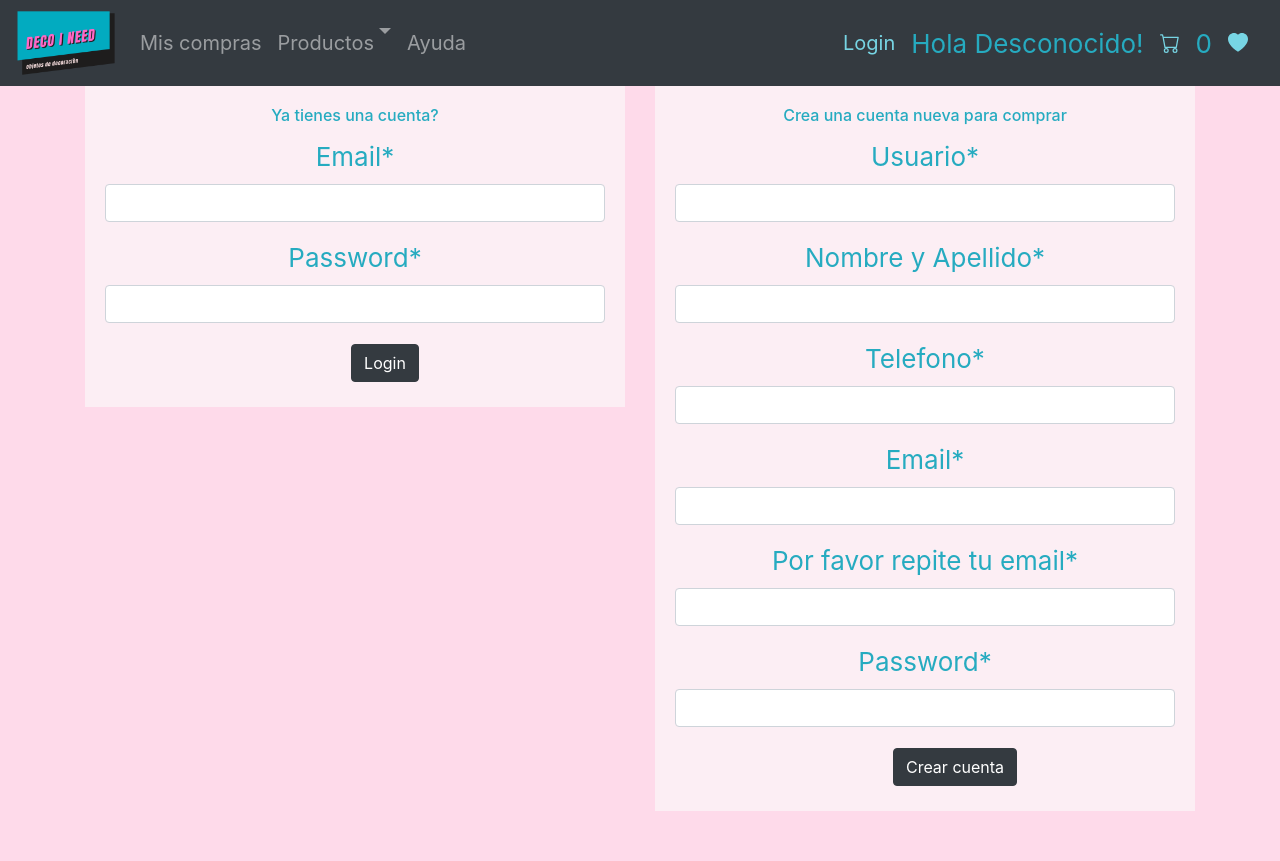
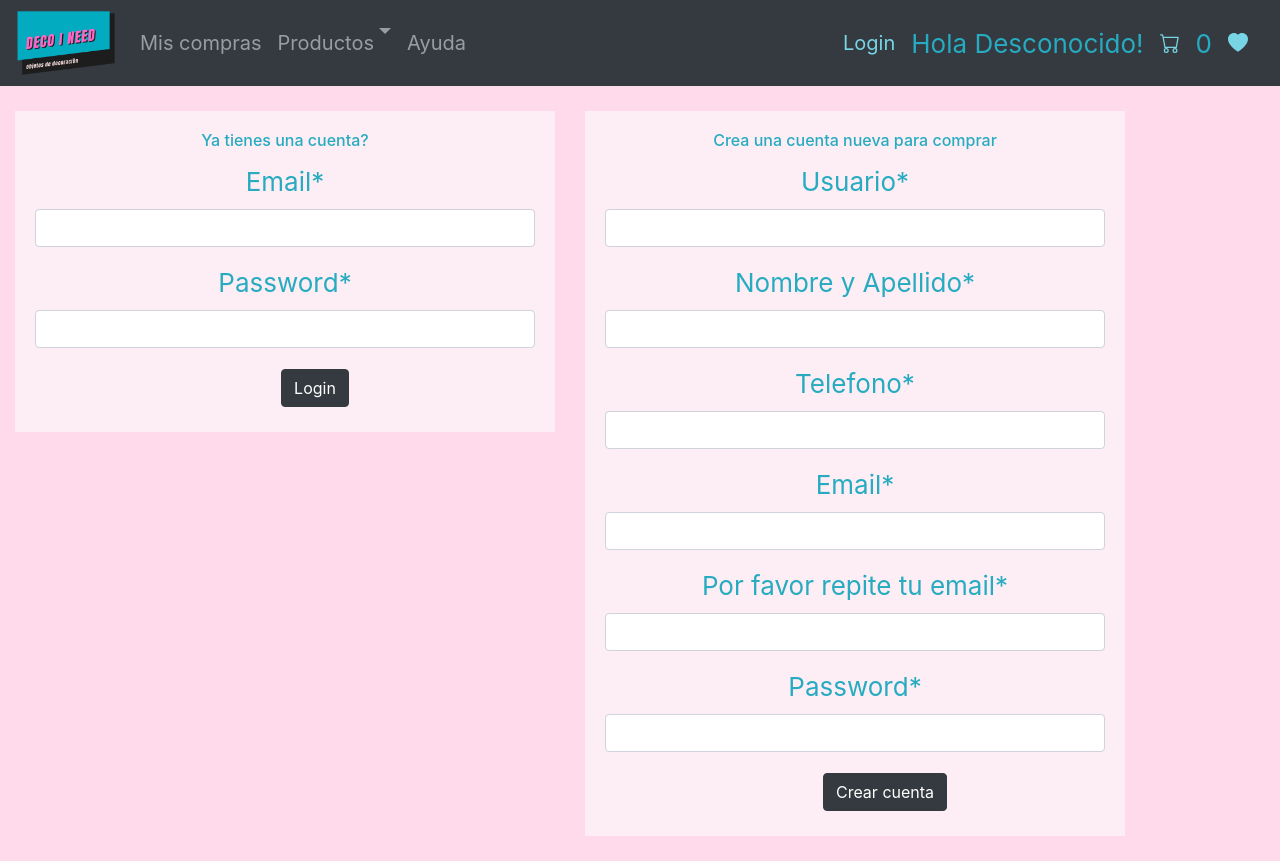
Before and after one commit to elysdominguez2/deco-i-need, a React (Create React App) app: page /login in a window 1280 px wide. Before the commit the page ends 811 px from the top, so only its background shows below. Built offline with nearby package versions, Linux system fonts and the light colour scheme; no server answers; the database is empty.

Commit message:
Organizar archivos y estilos

```diff
--- a/src/App.js
+++ b/src/App.js
@@ -14,7 +14,9 @@ import CategoryList from './componentes/CategoryList';
 import PageNotFound from './componentes/PageNotFound';
 import Login from './componentes/Form';
 
+
 import './App.css';
+
 
 function App() {
   return (
--- a/src/componentes/Form.js
+++ b/src/componentes/Form.js
@@ -1,6 +1,8 @@
 import React, {useState, useContext} from 'react';
 import { InfoContext } from '../context/infoContext';
 import 'firebase/firestore';
+
+import './estilos/Form.css'
 
 function Form() {
         const [data, setData]= useState({name:'',user: '',email: '',pass: '',tel: ''});
--- a/src/componentes/IdNumber.js
+++ b/src/componentes/IdNumber.js
@@ -1,5 +1,6 @@
 import React, {useState} from 'react';
 import { getFirestore } from '../firebase/index.js'
+import {NavLink} from 'react-router-dom';
 
 export function IdNumber (props){
         const [orderId, setOrderId] = useState([]);
@@ -26,7 +27,11 @@ export function IdNumber (props){
                             });
         };
 
-    return <button onClick={enviarDatos} className="btn btn-dark">Pagar</button>
+    return (
+        <div>
+            <button onClick={enviarDatos} className="btn btn-dark">Pagar</button>
+        </div>
+    )
 }
 
 export default IdNumber;
--- /dev/null
+++ b/src/componentes/estilos/Form.css
@@ -0,0 +1,3 @@
+.container{
+    margin: 25px 0 25px 0;
+}
```
Lines whose indentation alone changed are shown as unchanged.
